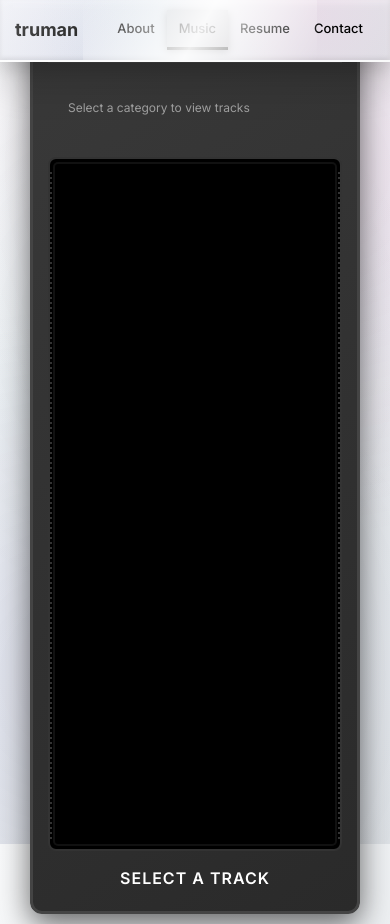
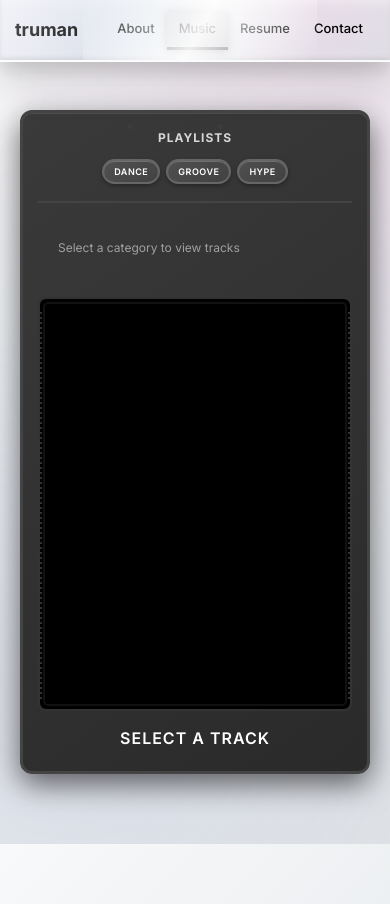
Before and after one commit to maxwharris/tgaynes-portfolio, a React (Create React App) app: page /music in a window 390 px wide. Built offline with nearby package versions, Linux system fonts and the light colour scheme.

Commit message:
Audio Visualizer fix on mobile

```diff
--- a/src/App.css
+++ b/src/App.css
@@ -271,6 +271,38 @@
   font-family: 'Inter', -apple-system, BlinkMacSystemFont, 'Segoe UI', 'Roboto', 'Oxygen', 'Ubuntu', 'Cantarell', 'Fira Sans', 'Droid Sans', 'Helvetica Neue', sans-serif;
   text-align: center;
   padding: 20px;
+  opacity: 0.7;
+}
+
+/* Loading state for track buttons */
+.track-button.loading {
+  animation: pulse 1.5s infinite;
+  background: linear-gradient(145deg, #ffaa00, #ff8800) !important;
+  color: #000 !important;
+  box-shadow:
+    0 0 15px rgba(255, 170, 0, 0.6),
+    0 3px 8px rgba(0, 0, 0, 0.4),
+    inset 0 2px 0 rgba(255, 255, 255, 0.3);
+}
+
+@keyframes pulse {
+  0% {
+    transform: scale(1);
+    opacity: 1;
+  }
+  50% {
+    transform: scale(1.05);
+    opacity: 0.8;
+  }
+  100% {
+    transform: scale(1);
+    opacity: 1;
+  }
+}
+
+/* Loading state for disabled buttons */
+.track-button:disabled {
+  cursor: wait !important;
   opacity: 0.7;
 }
 
--- a/src/components/AudioVisualizer.jsx
+++ b/src/components/AudioVisualizer.jsx
@@ -26,6 +26,7 @@ export default function AudioVisualizer({
 
   // Transport state
   const [isPlaying, setIsPlaying] = useState(false);
+  const [isLoading, setIsLoading] = useState(false);
 
   // Preset configurations
   const presets = {
@@ -364,15 +365,18 @@ export default function AudioVisualizer({
         pause();
       }
 
+      // Set loading state
+      setIsLoading(true);
+
       // Update parent component state first
       onTrackChange && onTrackChange(index);
 
       // Wait for state update and load the new track
       if (targetTrack && targetTrack.file) {
-        // Load the new track immediately using the target track data
-        const ctx = await ensureAudio();
+        try {
+          // Load the new track immediately using the target track data
+          const ctx = await ensureAudio();
 
-        try {
           const fileExtension = targetTrack.file.split('.').pop().toLowerCase();
           const isMP3 = fileExtension === 'mp3';
           const headers = { 'Accept': isMP3 ? 'audio/mpeg' : 'audio/wav' };
@@ -394,8 +398,11 @@ export default function AudioVisualizer({
           }
         } catch (error) {
           console.error("Failed to load new track:", error);
-          throw error;
+        } finally {
+          setIsLoading(false);
         }
+      } else {
+        setIsLoading(false);
       }
     }
   };
@@ -476,7 +483,11 @@ export default function AudioVisualizer({
   return (
     <div
       className={`cassette-visualizer ${className}`}
-      style={{ width }}
+      style={{
+        width,
+        maxWidth: '100%',
+        margin: '0 auto'
+      }}
       onClick={handleUserInteraction}
     >
       {/* Cassette Tape Body */}
@@ -505,16 +516,19 @@ export default function AudioVisualizer({
             tracks.map((track, index) => (
               <button
                 key={index}
-                className={`track-button ${currentTrackIndex === index ? 'active' : ''}`}
+                className={`track-button ${currentTrackIndex === index ? 'active' : ''} ${isLoading && currentTrackIndex === index ? 'loading' : ''}`}
                 onClick={() => handleTrackClick(index)}
+                disabled={isLoading}
                 style={{
                   backgroundColor: currentTrackIndex === index && isPlaying ? '#ff4444' : currentTrackIndex === index ? '#cccccc' : 'rgba(255, 255, 255, 0.1)',
                   borderColor: currentTrackIndex === index ? '#999999' : '#666',
                   color: currentTrackIndex === index ? '#000' : '#fff',
-                  fontFamily: "'Inter', -apple-system, BlinkMacSystemFont, 'Segoe UI', 'Roboto', 'Oxygen', 'Ubuntu', 'Cantarell', 'Fira Sans', 'Droid Sans', 'Helvetica Neue', sans-serif"
+                  fontFamily: "'Inter', -apple-system, BlinkMacSystemFont, 'Segoe UI', 'Roboto', 'Oxygen', 'Ubuntu', 'Cantarell', 'Fira Sans', 'Droid Sans', 'Helvetica Neue', sans-serif",
+                  opacity: isLoading ? 0.7 : 1,
+                  cursor: isLoading ? 'wait' : 'pointer'
                 }}
               >
-                {track.name}
+                {isLoading && currentTrackIndex === index ? 'Loading...' : track.name}
               </button>
             ))
           ) : (
@@ -530,7 +544,10 @@ export default function AudioVisualizer({
             <canvas
               ref={canvasRef}
               className="visualizer-screen"
-              style={{ height: height - 120 }} // Account for controls and categories
+              style={{
+                height: height - 120, // Account for controls and categories
+                maxHeight: '400px' // Limit max height for mobile
+              }}
             />
           </div>
         </div>
@@ -538,7 +555,7 @@ export default function AudioVisualizer({
         {/* Track Info */}
         <div className="cassette-info">
           <div className="track-name" style={{ fontFamily: "'Inter', -apple-system, BlinkMacSystemFont, 'Segoe UI', 'Roboto', 'Oxygen', 'Ubuntu', 'Cantarell', 'Fira Sans', 'Droid Sans', 'Helvetica Neue', sans-serif" }}>
-            {isPlaying ? `NOW PLAYING: ${currentTrack.name}` : currentTrack.name}
+            {isLoading ? 'Loading track...' : (isPlaying ? `NOW PLAYING: ${currentTrack.name}` : currentTrack.name)}
           </div>
         </div>
       </div>
--- a/src/pages/Music.js
+++ b/src/pages/Music.js
@@ -77,7 +77,7 @@ function Music() {
         alignItems: 'center',
         justifyContent: 'center',
         height: '100%',
-        padding: '20px'
+        padding: '10px' // Reduced padding for mobile
       }}>
         {/* Cassette Tape Visualizer with Integrated Categories */}
         <AudioVisualizer
@@ -87,7 +87,7 @@ function Music() {
           onTrackChange={handleTrackChange}
           onFolderChange={handleFolderSelect}
           selectedFolder={selectedFolder}
-          height={800}
+          height={600} // Reduced from 800px for mobile
           className="cassette-player"
         />
       </div>
```
